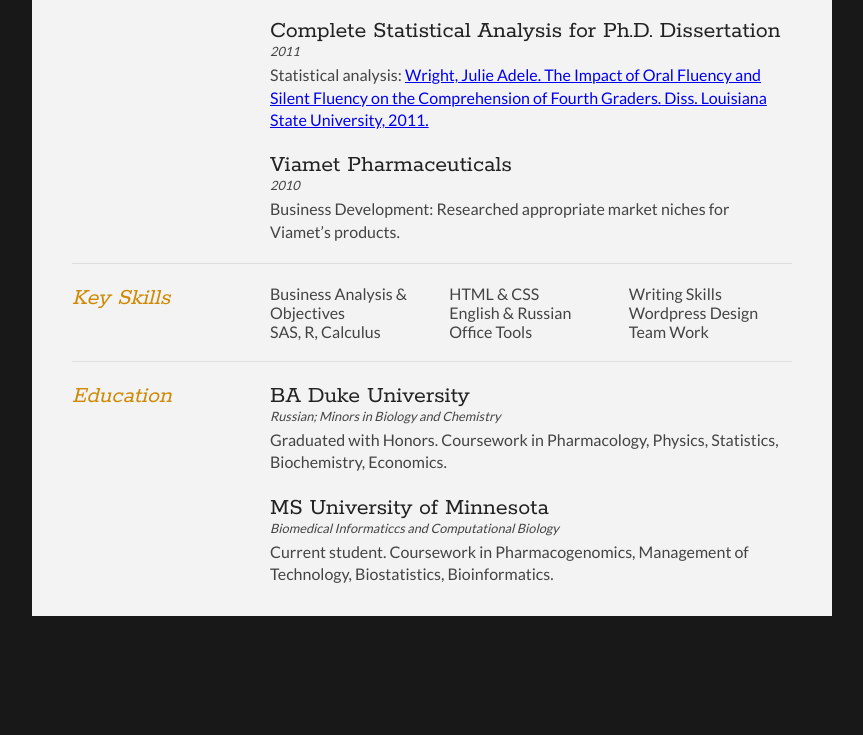
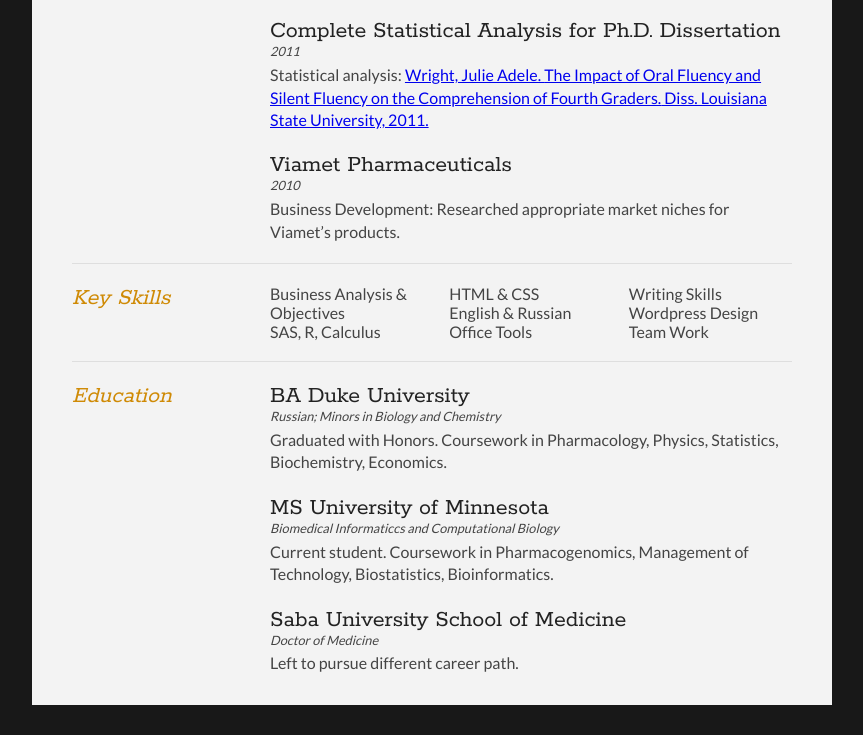
Before and after one commit to moroshek/moroshek.github.io, a plain HTML site: page index.html in a window 1280 px wide. Shown: the part 857-1592 px from the top of the page, without its empty margins (208-1071 px from the left). Before the commit the page ends 1503 px from the top, so only its background shows below. Drawn offline with Linux system fonts and the light colour scheme.

Commit message:
Update index.html

```diff
--- a/index.html
+++ b/index.html
@@ -129,10 +129,15 @@
 					<p>Graduated with Honors. Coursework in Pharmacology, Physics, Statistics, Biochemistry, Economics.</p>
 				</article>
 
-                <article>
+                		<article>
 					<h2>MS University of Minnesota</h2>
 					<p class="subDetails">Biomedical Informaticcs and Computational Biology</p>
 					<p>Current student. Coursework  in Pharmacogenomics, Management of Technology, Biostatistics, Bioinformatics.</p>
+				</article>
+				<article>
+					<h2>Saba University School of Medicine</h2>
+					<p class="subDetails">Doctor of Medicine</p>
+					<p>Left to pursue different career path.</p>
 				</article>
 		  </div>
 			<div class="clear"></div>
```
